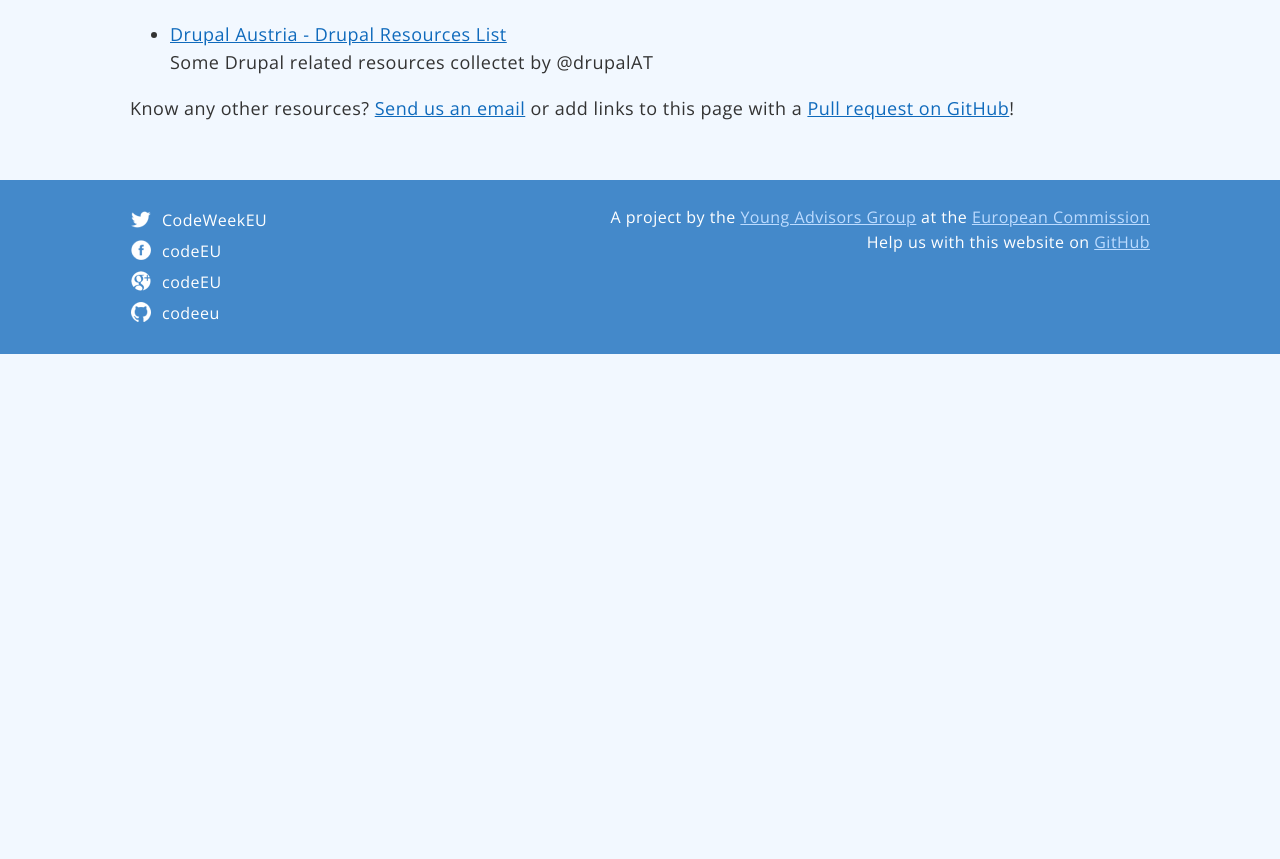
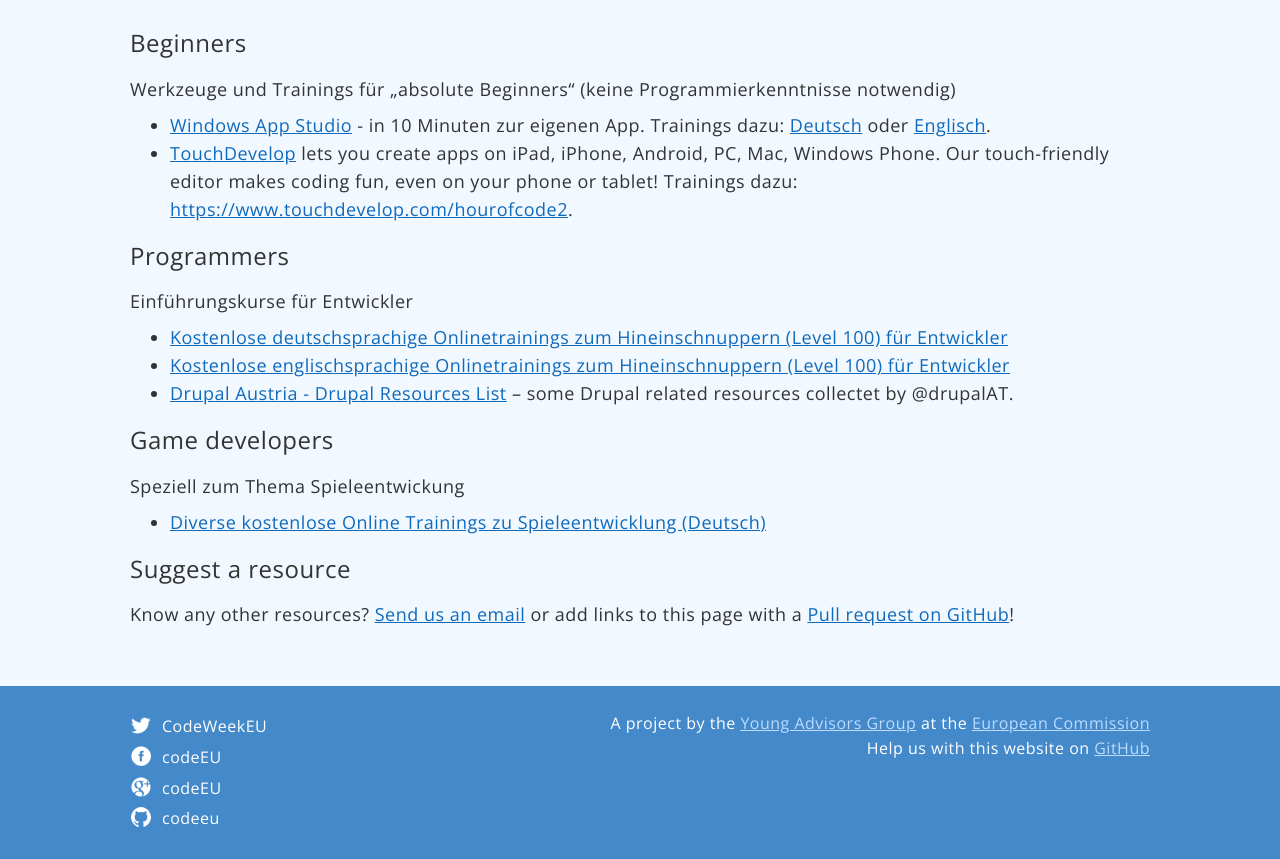
Before and after one commit to codeeu/codeeu.github.io, a Jekyll site: the page built from resources/austria/index.html, in a window 1280 px wide, cut to the strip 167-1026 px from the top of the page. Built offline with Jekyll 4.4.1, drawn with Linux system fonts in a browser that asks for light colours; nearby versions of some CDN libraries; Markdown is read by kramdown in place of the engine named in the settings; before the commit the page ends 900 px from its top, so only the background shows below that.

Commit message:
Add more resources for Austria
The resources were gathered by Meral Akin-Hecke and I'm helping her to
put them online. I've converted them to HTML and structured them a bit,
but I don't speak German so I suggest we send the link to the merged
resource page to Meral and ask if she wants us to make any changes.

```diff
--- a/resources/austria/index.html
+++ b/resources/austria/index.html
@@ -3,8 +3,42 @@
 title: Austria
 ---
 
+  <h3>Beginners</h3>
+
+  <p>Werkzeuge und Trainings für „absolute Beginners“ (keine Programmierkenntnisse notwendig)</p>
+
   <ul>
-    <li><a href="http://www.drupal-austria.at/drupal-wissen-drupal-howto-drupal-links-und-co">Drupal Austria - Drupal Resources List</a><br />Some Drupal related resources collectet by @drupalAT</li>
+    <li>
+      <a href="http://appstudio.windows.com/">Windows App Studio</a> - in 10 Minuten zur eigenen App.
+      Trainings dazu:
+      <a href="http://www.microsoftvirtualacademy.com/training-courses/windows-app-studio-in-10-minuten-zur-eigenen-app">Deutsch</a>
+      oder
+      <a href="http://www.pil-network.com/Resources/Tools/Details/9f267a82-440d-4d9a-846d-23eca96b6a1a">Englisch</a>.
+    </li>
+    <li>
+      <a href="https://www.touchdevelop.com/">TouchDevelop</a> lets you create apps on iPad, iPhone, Android, PC, Mac, Windows Phone. Our touch-friendly editor makes coding fun, even on your phone or tablet!
+      Trainings dazu: <a href="https://www.touchdevelop.com/hourofcode2">https://www.touchdevelop.com/hourofcode2</a>.
+    </li>
   </ul>
 
+  <h3>Programmers</h3>
+
+  <p>Einführungskurse für Entwickler</p>
+
+  <ul>
+    <li><a href="https://curah.microsoft.com/196937/kostenlose-onlinetrainings-zum-hineinschnuppern-level-100-für-entwickler-ger">Kostenlose deutschsprachige Onlinetrainings zum Hineinschnuppern (Level 100) für Entwickler</a></li>
+    <li><a href="https://curah.microsoft.com/196281/kostenlose-onlinetrainings-zum-hineinschnuppern-level-100-f%c3%bcr-entwickler-en">Kostenlose englischsprachige Onlinetrainings zum Hineinschnuppern (Level 100) für Entwickler</a></li>
+    <li><a href="http://www.drupal-austria.at/drupal-wissen-drupal-howto-drupal-links-und-co">Drupal Austria - Drupal Resources List</a> – some Drupal related resources collectet by @drupalAT.</li>
+  </ul>
+
+  <h3>Game developers</h3>
+
+  <p>Speziell zum Thema Spieleentwickung</p>
+
+  <ul>
+    <li><a href="http://www.microsoftvirtualacademy.com/training-topics/spieleentwicklung-ger">Diverse kostenlose Online Trainings zu Spieleentwicklung (Deutsch)</a></li>
+  </ul>
+
+  <h3>Suggest a resource</h3>
+
   <p>Know any other resources? <a href="mailto:{{site.contact.email}}">Send us an email</a> or add links to this page with a <a href="https://github.com/codeeu/codeeu.github.io">Pull request on GitHub</a>!</p>
```
